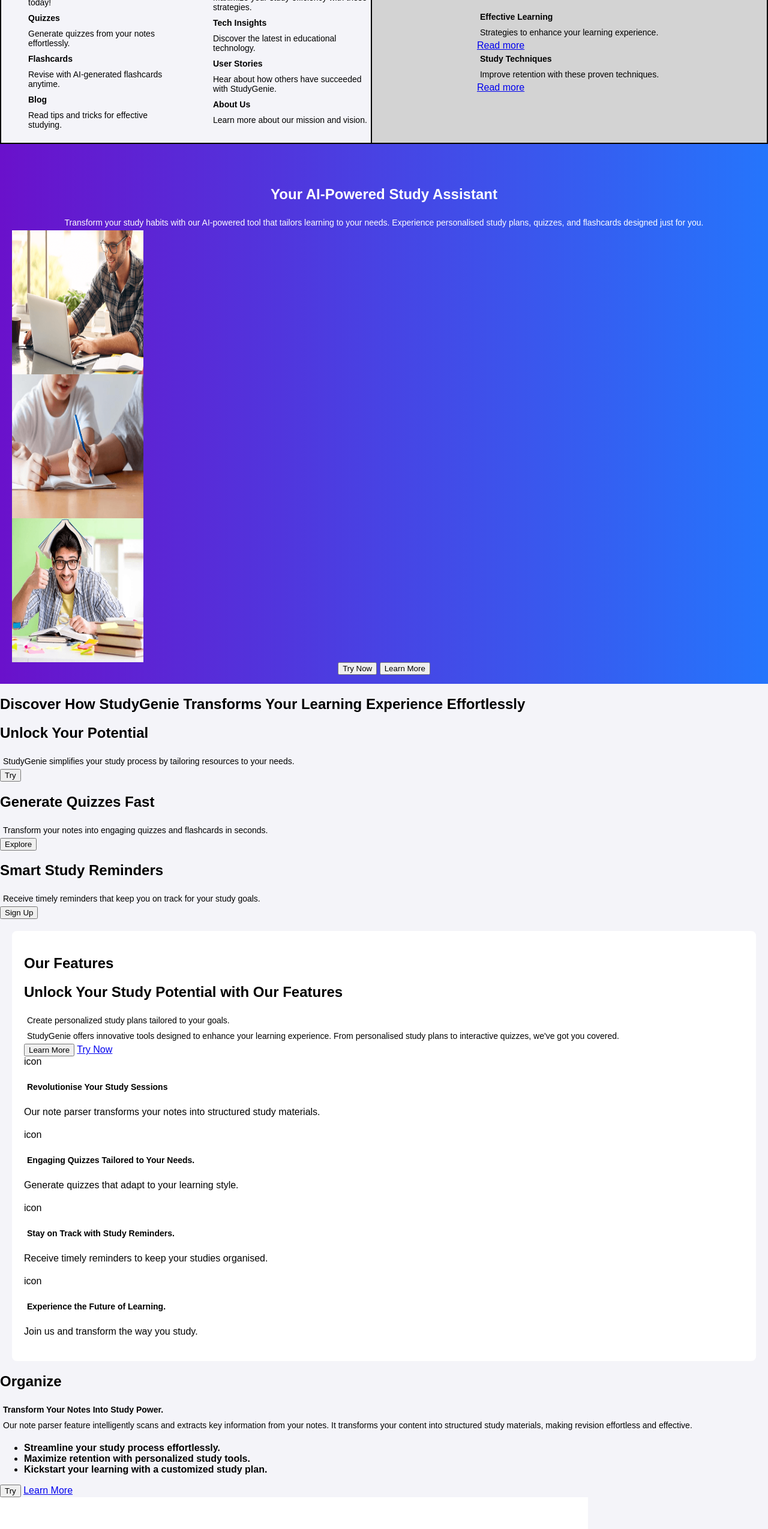
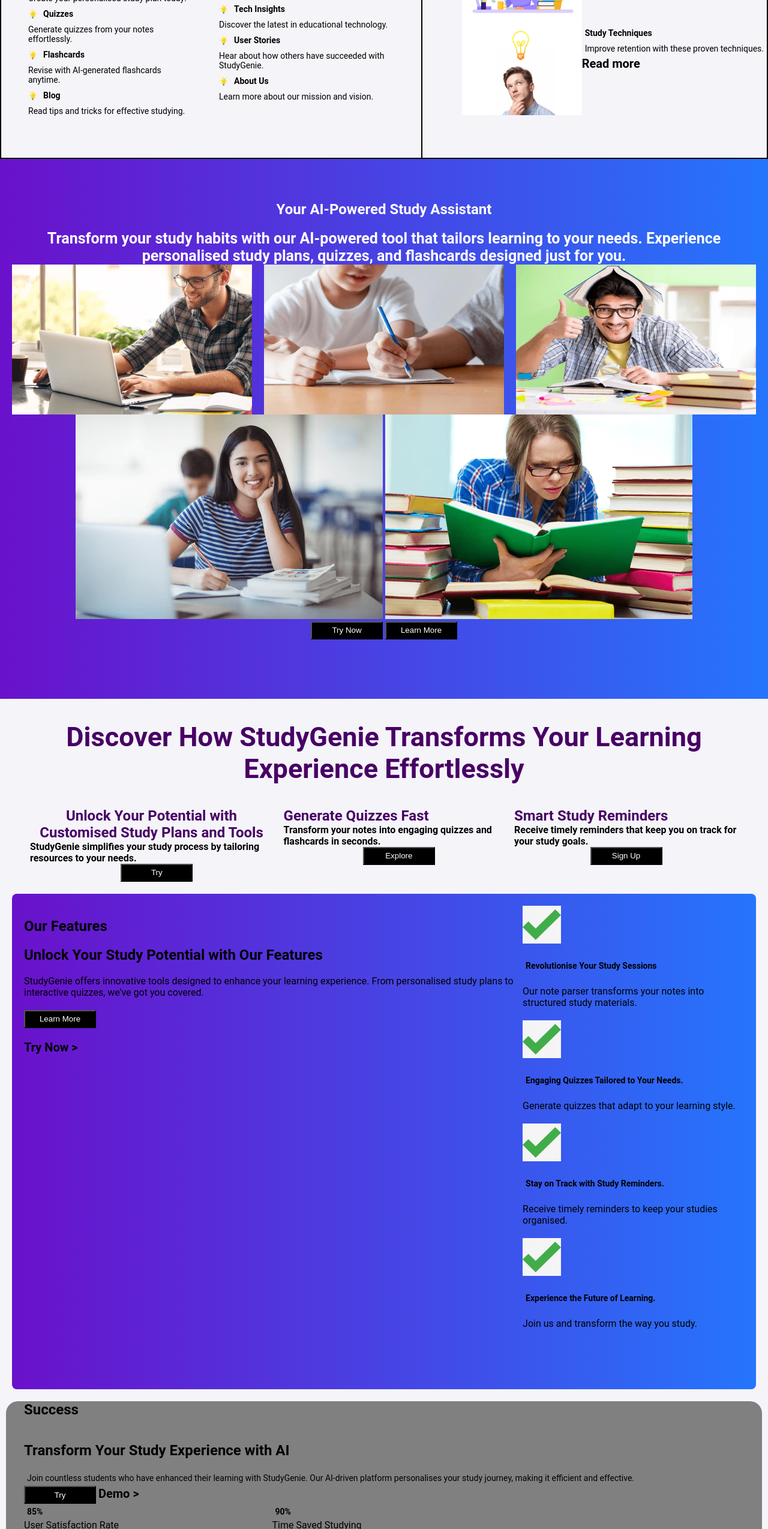
Before and after one commit to Vince-Munene/website-project, a plain HTML site: page index.html in a window 1280 px wide. Shown: the part 202-2751 px from the top of the page at 60% size. Drawn offline with Linux system fonts and the light colour scheme.

Commit message:
final stages

```diff
--- a/index.html
+++ b/index.html
@@ -3,61 +3,73 @@
   <head>
     <title> StudyGenie </title>
     <link rel="stylesheet" href="styles/styles.css">
+    <link rel="stylesheet" href="styles/header.css">
+"
   </head>
   <body>
       <header>
+        <div class="header-container">
           <div class="left-section">
               <a href="Home">Home</a>
               <a href="features">Features</a>
               <a href="pricing">Pricing</a>
-              <a href="resources">Resources</a>
+              <a href="resources">Resources ></a>
           </div>
           <div class="right-section">
               <a href="#join">Join</a>
               <a href="#login">Login</a>
           </div>
-        </container>
+        </div>
       </header>
 
-    <div class="container">
+    <div class="container-top">
       <div class="left">
         <div class="section-one-left">
-          <h3>Explore Our Tools</h3>
+          <div style="display: flex" ><h3>Explore Our Tools</h3></div>
           <ul>
-            <h4>Study Plans</h4>
-            <p>Create your personalised study plan today!</p>
-            <h4>Quizzes</h4>
+            <div class="bulb-point"> <img class="bulb-bullet" src=assets/image-13.png>
+            <h4>Study Plans</h4> </div>
+            <p> Create your personalised study plan today!</p>
+            <div class="bulb-point"> <img class="bulb-bullet" src=assets/image-13.png>
+              <h4>Quizzes</h4> </div>
             <p>Generate quizzes from your notes effortlessly.</p>
-          <h4>Flashcards</h4>
+            <div class="bulb-point"> <img class="bulb-bullet" src=assets/image-13.png>
+              <h4>Flashcards</h4></div>
             <p>Revise with AI-generated flashcards anytime.</p>
-            <h4>Blog</h4>
+            <div class="bulb-point"> <img class="bulb-bullet" src=assets/image-13.png>
+            <h4>Blog</h4></div>
             <p>Read tips and tricks for effective studying.</p>
           </ul>
         </div>
         <div class="section-two-left">
           <h3>Latest Articles</h3>
           <ul>
-            <h4>Study Tips</h4>
-            <p>Maximize your study efficiency with these strategies.</p>
-            <h4>Tech Insights</h4>
+            <div class="bulb-point"> <img class="bulb-bullet" src=assets/image-13.png>
+            <h4>Study Tips</h4> </div>
+            <p> Maximize your study efficiency with these strategies.</p>
+            <div class="bulb-point"> <img class="bulb-bullet" src=assets/image-13.png>
+              <h4>Tech Insights</h4> </div>
             <p>Discover the latest in educational technology.</p>
-          <h4>User Stories</h4>
+            <div class="bulb-point"> <img class="bulb-bullet" src=assets/image-13.png>
+              <h4>User Stories</h4></div>
             <p>Hear about how others have succeeded with StudyGenie.</p>
-            <h4>About Us</h4>
+            <div class="bulb-point"> <img class="bulb-bullet" src=assets/image-13.png>
+            <h4>About Us</h4></div>
             <p>Learn more about our mission and vision.</p>
           </ul>
         </div>
       </div>
-      <div class="right box">
+      <div class="right-box">
           <h3>From Our Blog</h3>
-
         <div class="blog-content">
-          <h4>Effective Learning</h4>
+          <div class="blog-point"> <img class="blog-image" src=assets/image-1.png>
+          <div><h4>Effective Learning</h4>
           <p>Strategies to enhance your learning experience.</p>
-          <a href="#">Read more</a>
-          <h4>Study Techniques</h4>
+          <a href="#">Read more</a> </div> </div>
+          <div class="blog-point"> <img class="blog-image" src=assets/image-2.png>
+          <div><h4>Study Techniques</h4>
           <p>Improve retention with these proven techniques.</p>
-          <a href="#">Read more</a>
+          <a href="#">Read more</a> </div> </div>
           </div>
         </div>
       </div>
@@ -66,194 +78,127 @@
       <section class="hero">
         <div class="hero-information">
           <h2>Your AI-Powered Study Assistant</h2>
-          <p>Transform your study habits with our AI-powered tool that tailors learning to your needs.
-              Experience personalised study plans, quizzes, and flashcards designed just for you.</p>
+          <h3>Transform your study habits with our AI-powered tool that tailors learning to your needs.
+              Experience personalised study plans, quizzes, and flashcards designed just for you.</h3>
         </div>
-        <div class="picture-column-one">
+        <div class="picture-row-one">
           <img src="assets/image-3.png" alt="man-studying">
           <img src="assets/image-4.png" alt="child-studying">
           <img src="assets/image-5.png" alt="man-smiling-studying">
         </div>
-        <div class="picture-column-two">
-
+        <div class="picture-row-two">
+          <img src="assets/image-6.png" alt="man-studying">
+          <img src="assets/image-7.png" alt="child-studying">
         </div>
           <div>
-          <button style= color:black href="#try-now">Try Now</button>
-          <button style= color:black href="#learn-more">Learn More</button>
+          <button class="bttn" href="#try-now">Try Now</button>
+          <button class="bttn" href="#learn-more">Learn More</button>
           </div>
       </section>
 
       <section class="below-hero">
-        <div class="below-hero-header">
+        <div class="discover-now-header">
       <h1 >Discover How StudyGenie Transforms Your Learning Experience Effortlessly</h1>
       </div>
       <div class="row">
         <div class="column">
           <div class="icon"></div>
-          <h2>Unlock Your Potential</h2>
-          <p>StudyGenie simplifies your study process by tailoring resources to your needs.</p>
-          <button class="btn">
+          <div class="column-header"> <span>Unlock Your Potential with Customised Study Plans and Tools </span> </div>
+          <div class="column-info"> <span>StudyGenie simplifies your study process by tailoring resources to your needs.</span> </div>
+          <div class="try-now-button"> <button class="bttn">
             Try
-          </button>
+          </button> </div>
         </div>
 
         <div class="column">
           <div class="icon"></div>
-          <h2>Generate Quizzes Fast</h2>
-          <p>Transform your notes into engaging quizzes and flashcards in seconds.</p>
-          <button class="btn">
+          <div class="column-header"> <span> Generate Quizzes Fast</span> </div>
+          <div class="column-info"> <span> Transform your notes into engaging quizzes and flashcards in seconds.</span> </div>
+          <div class="try-now-button"><button class="bttn">
             Explore
-          </button>
+          </button> </div>
         </div>
 
         <div class="column">
           <div class="icon"></div>
-          <h2>Smart Study Reminders</h2>
-          <p>Receive timely reminders that keep you on track for your study goals.</p>
-          <button class="btn">
+          <div class="column-header"> <span>Smart Study Reminders</span></div>
+          <div class="column-info"> <span>Receive timely reminders that keep you on track for your study goals.</span> </div>
+          <div class="try-now-button"> <button class="bttn">
             Sign Up
-          </button>
+          </button> </div>
         </div>
       </div>
     </section>
 
     <section class="features">
-          <div> <h2>Our Features</h2> </div>
+    <div style="display: flex;">
+      <div class="features-left-side">
+          <div class="features-header"> <h2>Our Features</h2> </div>
           <div>
-              <h2>Unlock Your Study Potential with Our Features</h2>
-              <p>Create personalized study plans tailored to your goals.</p>
-              <p>StudyGenie offers innovative tools designed to enhance your learning experience.
-                From personalised study plans to interactive quizzes, we&#39;ve got you covered.</p>
-                <button>Learn More</button>
-                <a href="#try-now">Try Now</a>
-          <div>
+              <div><h2>Unlock Your Study Potential with Our Features</h2></div>
+              <div> <span>StudyGenie offers innovative tools designed to enhance your learning experience.
+              From personalised study plans to interactive quizzes, we&#39;ve got you covered.</span> </div>
+              <div> <button class="bttn">Learn More</button> </div>
+              <div><a href="#try-now">Try Now > </a> </div>
+          </div>
+      </div>
+          <div class="features-right-side">
             <div class="portion-1">
                 <div class="portion-1-left">
-                  <div>icon</div>
+                  <div> <img class="checkbox" src="assets/image-12.png"> </div>
                   <div>
                     <h4> Revolutionise Your Study Sessions </h4>
                   </div>
                   <div>
-                    Our note parser transforms your notes into structured study materials.
+                    <span>Our note parser transforms your notes into structured study materials.</span>
                   </div>
                 </div>
               <div class="portion-1-right">
-                <div>icon</div>
+                <div> <img class="checkbox" src="assets/image-12.png"> </div>
                   <div>
                     <h4> Engaging Quizzes Tailored to Your Needs. </h4>
                   </div>
                   <div>
-                    Generate quizzes that adapt to your learning style.
+                    <span>Generate quizzes that adapt to your learning style.</span>
                   </div>
                 </div>
             </div>
             <div class="portion-2">
               <div class="portion-2-left">
-                  <div>icon</div>
+                  <div> <img class="checkbox" src="assets/image-12.png"> </div>
                   <div>
                     <h4> Stay on Track with Study Reminders. </h4>
                   </div>
                   <div>
-                    Receive timely reminders to keep your studies organised.
+                  <span> Receive timely reminders to keep your studies organised. </span>
                   </div>
                 </div>
-              <div class="portion-2-right">
-                <div>icon</div>
+              <div class="portion-2-right" style="display: flex; flex-direction: column;">
+                <div> <img class="checkbox" src="assets/image-12.png"> </div>
                   <div>
                     <h4> Experience the Future of Learning. </h4>
                   </div>
                   <div>
-                    Join us and transform the way you study.
+                  <span>Join us and transform the way you study.</span>
                   </div>
                 </div>
             </div>
           </div>
-          </div>
-        </section>
-
-    <section class="organise">
-      <div> <h2>Organize</h2> </div>
-        <div>
-            <div class="segment-1">
-              <div class="segment-1-one">
-                <div>
-                  <h4> Transform Your Notes Into Study Power. </h4>
-                </div>
-                <div>
-                  <p>Our note parser feature intelligently scans and extracts key information from your notes.
-                    It transforms your content into structured study materials, making revision effortless and effective.</p>
-                  </div>
-              <div class="segemnt-1-two">
-                  <ul>
-                    <li><strong>Streamline your study process effortlessly.</strong></li>
-                    <li><strong>Maximize retention with personalized study tools.</strong></li>
-                    <li><strong>Kickstart your learning with a customized study plan.</strong></li>
-                  </ul>
-                </div>
-              <div class="segment-1-three">
-                <button> Try </button>
-                <a href="#Learn-More">Learn More</a>
-              </div>
-              </div>
-            </div>
-              <div class="segment-2">
-                <img src="assets/image-9.png" alt="notepad">
-              </div>
-        </div>
-    </section>
-
-    <section class="quizzes">
-      <div> <h2>Quizzes</h2> </div>
-        <div>
-            <div class="partition-1">
-              <div class="partition-1-one">
-                <div>
-                  <h4> Transform Your Study Experience with Quizzes </h4>
-                </div>
-                <div class="partition-1-two">
-                  <p>Our quiz generator creates tailored quizzes based on your notes, making revision efficient and engaging.
-                    With just a few clicks, you can turn your study material into interactive challenges that reinforce your learning.</p>
-                </div>
-              </div>
-              <div class="partition-1-three">
-                <button> Try </button>
-                <a href="#Learn-More">Learn More </a>
-              </div>
-
-          <div class="partition-2">
-              <img src="assets/image-10.png">
-          </div>
-        </div>
       </div>
     </section>
 
-    <section class="reminders">
-      <div class="division-1">
-        <div class="division-1-one">
-            <h4>Stay on track with our intelligent study reminders feature.</h4>
-        </div>
-        <div class="division-1-two">
-          <p>Our study reminders keep you organised by notifying you when it's time to study.
-            Never miss a session again, ensuring you stay focused and prepared for your exams.</p>
-        </div>
-      </div>
-        <div class="division-2">
-          <img src="assets/image-11.png">
-        </div>
-    </section>
-
-    <section id="success">
+    <section class="success">
           <div> <h2> Success </h2> </div>
-          <div class="fragment-1-one">
+          <div class="fragment-1-one" style="display: flex; flex-direction: column;">
               <h2>Transform Your Study Experience with AI</h2>
           <div><p>Join countless students who have enhanced their learning with StudyGenie.
                 Our AI-driven platform personalises your study journey, making it efficient and effective.</p>
           </div>
-          <div class="fragment-1-two"><button>Try</button>
-            <a href="#">Demo</a></div>
+          <div class="fragment-1-two"><button class="bttn">Try</button>
+            <a href="#">Demo ></a></div>
           </div>
-            <div class="fragment-2">
-                <div class="fragment-2-one">
+            <div class="fragment-2" style="display: flex; flex-direction: row;">
+                <div class="fragment-2-one" >
                   <div class="85%">
                     <div>
                     <h4> 85% </h4>
@@ -293,7 +238,7 @@
 
     <section class="pricing">
       <div>
-         <div> <h3>Pricing Plans</h3> </div>
+         <div> <h3> Pricing </h3> </div>
           <div> <h2>Pricing Plans</h2> </div>
             <div> <p>Choose the plan that fits your study needs.</p> </div>
       </div>
@@ -301,6 +246,7 @@
           <div> Monthly </div>
           <div> Yearly </div>
         </div>
+        <div style="display: flex; flex-direction: row;">
         <div class="basic-plan">
         <div>
             <h3>Basic Plan</h3>
@@ -315,7 +261,7 @@
             </ul>
           </div>
           <div>
-            <button> Get Started </button>
+            <button class="bttn"> Get Started </button>
           </div>
           </div>
           <div class="business-plan">
@@ -333,7 +279,7 @@
             </ul>
           </div>
           <div>
-            <button> Get Started </button>
+            <button class="bttn"> Get Started </button>
           </div>
           </div>
           <div class="enterprise-plan">
@@ -353,28 +299,27 @@
             </ul>
           </div>
           <div>
-            <button> Get Started </button>
+            <button class="bttn"> Get Started </button>
           </div>
           </div>
       </section>
 
 <header class="header">
-  <div class="cta">
     <div class="container">
-      <div class="column heading">
+      <div class="column-heading">
         <h1>Join the StudyGenie Revolution</h1>
       </div>
-      <div class="column subheading">
-        <p>
+      <div class="column-subheading">
+        <span class="subheading-text">
           Unlock your full potential with StudyGenie. Sign up today to experience personalised study plans and innovative learning tools that make studying effortless.
-        </p>
+        </span>
         <div class="actions">
-          <button class="btn primary">Sign Up</button>
-          <button class="btn secondary">Learn More</button>
+          <button class="bttn">Sign Up</button>
+          <button class="bttn">Learn More</button>
         </div>
       </div>
     </div>
-  </div>
+
 
   <footer class="footer">
     <div class="footer-content">
@@ -387,7 +332,7 @@
       </div>
 
       <div class="social-links">
-        <a href="#" class="icon facebook" img src="assets/Facebook-logo-circle-black-2.png">Facebook</a>
+        <a href="#" class="icon facebook">Facebook</a>
         <a href="#" class="icon instagram">Instagram</a>
         <a href="#" class="icon twitter">X</a>
         <a href="#" class="icon linkedin">LinkedIn</a>
@@ -398,9 +343,6 @@
     <div class="footer-bottom">
       <div class="legal">
         <span>© 2025 StudyGenie. All rights reserved.</span>
-        <a href="#">Privacy Policy</a>
-        <a href="#">Terms of Use</a>
-        <a href="#">Cookie Policy</a>
       </div>
     </div>
   </footer>
--- /dev/null
+++ b/styles/class-featues.css
@@ -0,0 +1,24 @@
+.features-left-side {
+ display: flex;
+ flex-direction: column;
+}
+
+.portion-1, .portion-2 {
+  display: flex;
+  flex-direction: row;
+}
+
+.portion-1-left, .portion-2-left{
+  display: flex;
+  flex-direction: column;
+}
+
+.portion-1-right, .portion-2-right {
+  display: flex;
+  flex-direction: column;
+}
+
+.checkbox {
+  height: 63px;
+  width: 64px;
+}
--- /dev/null
+++ b/styles/header.css
@@ -0,0 +1,25 @@
+header {
+  padding: 0px 64px 0px 10px;
+}
+
+.left-section {
+ display: flex;
+ margin: 0 10px;
+ flex-direction: row;
+ gap: 30px;
+ vertical-align: center;
+}
+
+.right-section {
+display: flex;
+flex-direction: row;
+margin: 0 10px;
+gap: 30px
+}
+
+a {
+  color: black;
+  text-decoration: none;
+  font-weight: 700;
+  font-size: 20px;
+}
--- a/styles/styles.css
+++ b/styles/styles.css
@@ -1,40 +1,15 @@
 body {
-  font-family: Arial, sans-serif;
+  font-family: Roboto, Arial;
   margin: 0;
   padding: 0;
   background-color: #f4f4f9;
 }
 
-header {
-  background-color: #000000;
-  color: rgb(255, 255, 255);
-  padding: 10px 0;
-  text-align: center;
-  display: flex;
-  flex-direction: row;
-  justify-content: space-between;
-}
-
-.left-section {
-  display: flex;
-  flex-direction: row;
+h3 {
+  font-size: 25px;
+  margin: 0;
+  vertical-align: top;
   align-items: center;
-  justify-content: space-between;
-  gap: 40px;
-}
-
-.right-section {
-  display: flex;
-  flex-direction: row;
-  align-items: center;
-  justify-content: space-between;
-  gap: 40px;
-  margin-left: 200px;
-
-}
-
-h3 {
-  font-size: 30px;
 }
 
 
@@ -43,21 +18,6 @@
   padding: 5px;
   font-size: 14px;
 
-}
-
-header nav ul {
-  list-style-type: none;
-  padding: 0;
-}
-
-header nav ul li {
-  display: inline;
-  margin: 0 15px;
-}
-
-header nav ul li a {
-  color: white;
-  text-decoration: none;
 }
 
 .hero {
@@ -81,11 +41,16 @@
   margin-bottom: 20px;
 }
 
-footer {
+.footer-content {
+  display: flex;
+  justify-content: space-between;
   text-align: center;
   padding: 10px;
-  background-color: #333;
-  color: white;
+  }
+
+.footer-links, .social-links {
+    display: flex;
+    gap: 15px;
   }
 
 .container {
@@ -99,19 +64,19 @@
   display: flex;
   flex-direction: row;
   border-right: 2px solid black;
+  max-width: 700px;
 }
 
 .section-one-left,
 .section-two-left {
-  flex: 1;
   display: flex;
-  align-items: top;
   justify-content: center;
   flex-direction: column;
 }
 
 .section-one-left{
   border-bottom: none;
+  border-right: #2575fc;
 }
 
 .right {
@@ -122,24 +87,162 @@
   justify-content: center;
 }
 
-.box {
-  padding: 20px;
-  background: lightgray;
-  border: 1px solid #ccc;
-}
-
-container {
+.container {
   display: flex;
   justify-content: space-between;
   gap: 20px;
   padding: 20px;
+  padding-bottom: 0;
+  border-radius: 10px;
+  background: #6a11cb;
 }
 
-.picture-column-one {
-  display: grid;
+.picture-row-one {
+  display: flex;
+  justify-content: space-between;
 }
 
-.picture-column-one img {
-  height: 240px;
-  width: 219px
+.picture-row-one img {
+  height: 250px;
+  width: 400px
 }
+
+.container-top {
+  display: flex;
+  justify-content: space-between;
+  height: 400px;
+  border: 2px solid black;
+}
+
+.header-container {
+  display: flex;
+  justify-content: space-between;
+  align-items: center;
+  padding: 10px;
+}
+
+.bulb-bullet {
+  height: 26px;
+  width: 25px;
+}
+
+.bulb-point {
+  display: flex;
+  flex-direction: row;
+}
+
+.section-two-left {
+  margin-bottom: 32px;
+}
+
+.blog-image {
+  height: 150px;
+  width: 200px
+}
+
+.blog-point {
+  display: flex;
+  flex-direction: row;
+}
+
+.discover-now-header {
+  display: flex;
+  flex: 2fr;
+  font-size: 30px;
+  text-align: center;
+  color: rgb(72, 0, 100);
+}
+
+.row {
+  display: flex;
+  flex-direction: row;
+  justify-content: space-between;
+  padding-left: 50px;
+  padding-right: 50px;
+}
+
+.column-header {
+  display: flex;
+  flex-direction: row;
+  text-align: center;
+  font-size: 24px;
+  max-width: 405px;
+  color: rgb(72, 0, 100);
+  font-weight: 600;
+}
+
+.column-info-1 {
+  margin-left: 50px;
+}
+
+.column-info {
+  display: flex;
+  grid-template-rows: 1fr 1fr 1fr;
+  font-weight: 700;
+
+}
+
+.try-now-button {
+  display: flex;
+  justify-content: center;
+  align-content: center;
+}
+
+.checkbox {
+  height: 63px;
+  width: 64px;
+}
+
+.features, .pricing {
+  background: linear-gradient(to right, #6a11cb, #2575fc);
+}
+
+.fragment-2-one, .fragment-2-two {
+  display: flex;
+  flex-direction: column;
+  gap: 50px;
+  padding-right: 250px;
+}
+
+.success {
+  background-color: gray;
+  margin: 10px;
+  border-radius: 20px;
+  padding-left: 30px;
+}
+
+.column-heading {
+  margin-left: 50px;
+}
+
+.subheading-text {
+  font-size: 25px;
+  display: flex;
+  flex-direction: column;
+}
+
+.enterprise-plan, .basic-plan, .business-plan {
+  border: black;
+  border-style: solid;
+  border-radius: 5px;
+}
+
+.bttn {
+  height: 30px;
+  width: 120px;
+  background-color: black;
+  color: white;
+}
+
+.actions {
+  display: flex;
+  justify-content: center;
+
+}
+
+.plan-duration {
+  display: flex;
+  flex-direction: row;
+  gap: 50px;
+  color: black;
+}
```
Also changed, not shown: styles/first-section.css (added).
